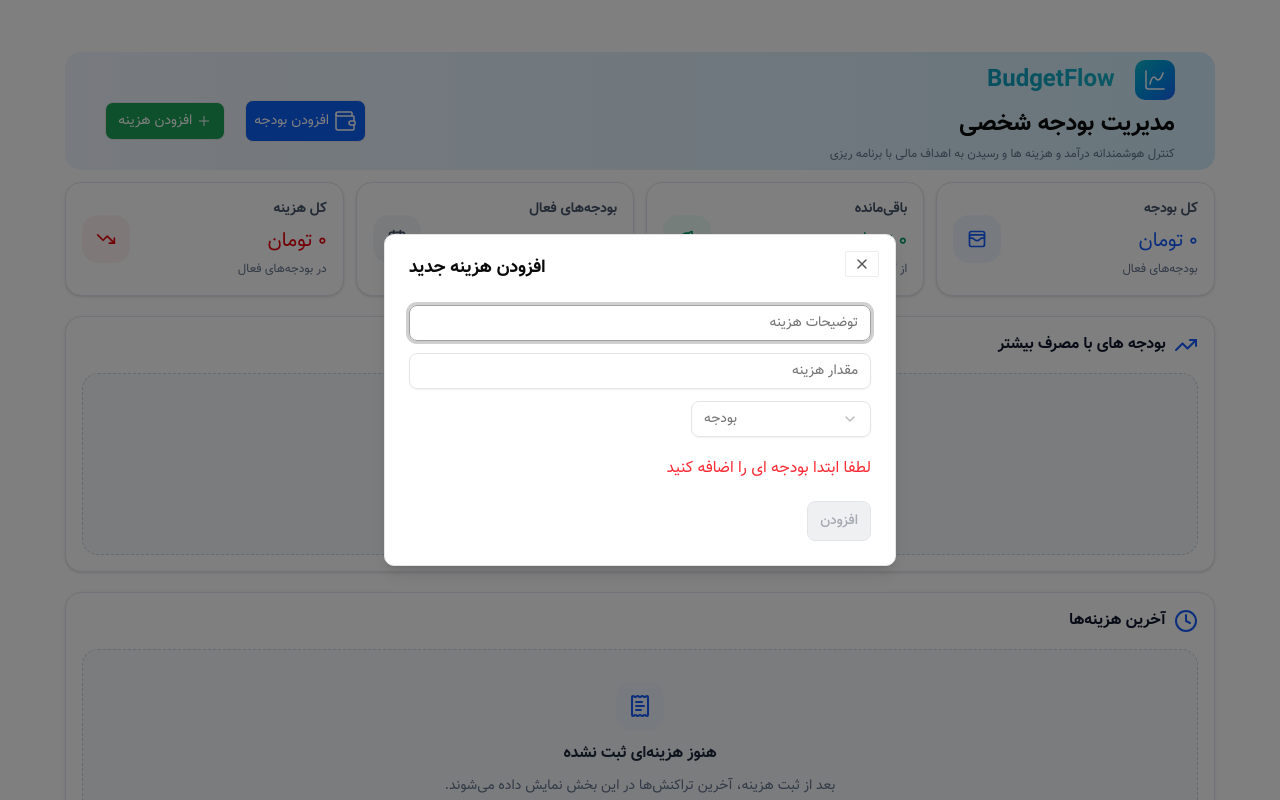
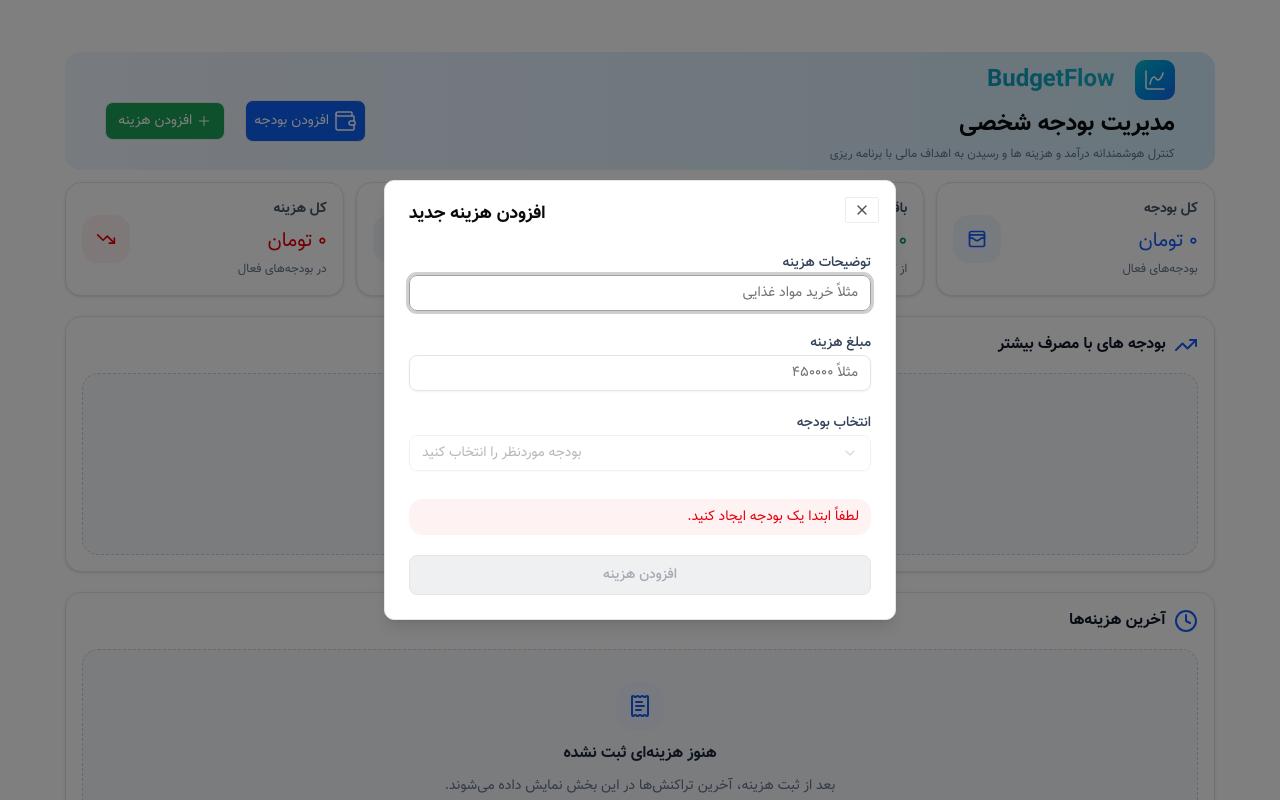
Before and after one commit to MohammadSoleimanikia/budget-app, a React (Vite) app: page / in a window 1280 px wide. Both pictures are taken after a click on the button "افزودن هزینه". Shown: the top 800 px of the page. Built offline with nearby package versions, Linux system fonts and the light colour scheme.

Commit message:
update expense form

```diff
--- a/src/features/budgets/components/add-expense/AddExpenseForm.tsx
+++ b/src/features/budgets/components/add-expense/AddExpenseForm.tsx
@@ -1,3 +1,8 @@
+import { useMemo, useState } from "react";
+import num2persian from "num2persian";
+
+import Button from "@/components/ui/Button";
+import { Input } from "@/components/ui/input";
 import {
     Select,
     SelectContent,
@@ -5,89 +10,189 @@ import {
     SelectTrigger,
     SelectValue,
 } from "@/components/ui/select";
-import { Input } from "@/components/ui/input";
-import Button from "@/components/ui/Button";
+
+import { getBudgetIconOption } from "@/features/budgets/constants/budgetIcons";
 import { useBudgetStore } from "@/features/budgets/store/budgetStore";
-import { useState } from "react";
-import num2persian from "num2persian";
 
-interface AddExpenseFormProps {
+type AddExpenseFormProps = {
     setOpen: React.Dispatch<React.SetStateAction<boolean>>;
     defaultBudgetId?: string;
-}
+};
 
 export default function AddExpenseForm({
     setOpen,
     defaultBudgetId,
 }: AddExpenseFormProps) {
-    const  addExpense = useBudgetStore((state)=>state.addExpense);
-    const budgets=useBudgetStore((state)=>state.budgets);
-    const [selectBudget, setSelectBudget] = useState(defaultBudgetId || "");
+    const budgets = useBudgetStore((state) => state.budgets);
+    const addExpense = useBudgetStore((state) => state.addExpense);
+
+    const activeBudgets = useMemo(() => {
+        return budgets.filter((budget) => budget.isArchived !== true);
+    }, [budgets]);
+
+    const [selectedBudgetId, setSelectedBudgetId] = useState(
+        defaultBudgetId ?? "",
+    );
     const [description, setDescription] = useState("");
     const [amount, setAmount] = useState("");
+    const [error, setError] = useState("");
 
-    function handleSubmit(e: React.FormEvent<HTMLFormElement>) {
-        e.preventDefault();
-        if (!description || !amount || !selectBudget) return;
+    const selectedBudget = activeBudgets.find(
+        (budget) => budget.id === selectedBudgetId,
+    );
 
-        addExpense(selectBudget, parseInt(amount), description);
+    function resetForm() {
+        setSelectedBudgetId(defaultBudgetId ?? "");
+        setDescription("");
+        setAmount("");
+        setError("");
+    }
+
+    function handleSubmit(event: React.FormEvent<HTMLFormElement>) {
+        event.preventDefault();
+
+        const trimmedDescription = description.trim();
+        const expenseAmount = Number(amount);
+
+        if (activeBudgets.length === 0) {
+            setError("برای ثبت هزینه، ابتدا باید یک بودجه ایجاد کنید.");
+            return;
+        }
+
+        if (!selectedBudgetId) {
+            setError("لطفاً یک بودجه انتخاب کنید.");
+            return;
+        }
+
+        if (!trimmedDescription) {
+            setError("توضیحات هزینه را وارد کنید.");
+            return;
+        }
+
+        if (!expenseAmount || expenseAmount <= 0) {
+            setError("مبلغ هزینه باید بیشتر از صفر باشد.");
+            return;
+        }
+
+        addExpense(selectedBudgetId, expenseAmount, trimmedDescription);
+
+        resetForm();
         setOpen(false);
     }
 
     return (
         <form onSubmit={handleSubmit} className="mt-3 flex flex-col gap-5">
-            <div className="flex flex-col gap-3">
-                <Input
-                    value={description}
-                    onChange={(e) => setDescription(e.target.value)}
-                    required
-                    placeholder="توضیحات هزینه"
-                />
+            <div className="space-y-2">
+                <label
+                    htmlFor="expense-description"
+                    className="text-sm font-medium text-slate-700"
+                >
+                    توضیحات هزینه
+                </label>
 
                 <Input
+                    id="expense-description"
+                    value={description}
+                    onChange={(event) => {
+                        setDescription(event.target.value);
+                        setError("");
+                    }}
+                    required
+                    placeholder="مثلاً خرید مواد غذایی"
+                />
+            </div>
+
+            <div className="space-y-2">
+                <label
+                    htmlFor="expense-amount"
+                    className="text-sm font-medium text-slate-700"
+                >
+                    مبلغ هزینه
+                </label>
+
+                <Input
+                    id="expense-amount"
                     value={amount}
-                    onChange={(e) => setAmount(e.target.value)}
+                    onChange={(event) => {
+                        setAmount(event.target.value);
+                        setError("");
+                    }}
                     required
                     type="number"
                     min={1}
-                    placeholder="مقدار هزینه"
+                    placeholder="مثلاً ۴۵۰۰۰۰"
                 />
 
-                {amount && (
-                    <h2 className="text-right text-sm text-gray-500">
+                {amount && Number(amount) > 0 && (
+                    <p className="rounded-xl bg-slate-50 px-3 py-2 text-sm text-slate-500">
                         {num2persian(Number(amount))} تومان
-                    </h2>
+                    </p>
                 )}
+            </div>
+
+            <div className="space-y-2">
+                <label className="text-sm font-medium text-slate-700">
+                    انتخاب بودجه
+                </label>
 
                 <Select
-                    defaultValue={defaultBudgetId}
-                    onValueChange={setSelectBudget}
-                    required
+                    value={selectedBudgetId}
+                    onValueChange={(value) => {
+                        setSelectedBudgetId(value);
+                        setError("");
+                    }}
+                    disabled={activeBudgets.length === 0}
                 >
-                    <SelectTrigger className="w-[180px]">
-                        <SelectValue placeholder="بودجه" />
+                    <SelectTrigger className="w-full">
+                        <SelectValue placeholder="بودجه موردنظر را انتخاب کنید" />
                     </SelectTrigger>
+
                     <SelectContent>
-                        {budgets.map((budget) => (
-                            <SelectItem key={budget.id} value={budget.id}>
-                                {budget.name}
-                            </SelectItem>
-                        ))}
+                        {activeBudgets.map((budget) => {
+                            const iconOption = getBudgetIconOption(
+                                budget.iconKey,
+                            );
+                            const Icon = iconOption.icon;
+
+                            return (
+                                <SelectItem key={budget.id} value={budget.id}>
+                                    <div className="flex items-center gap-2">
+                                        <Icon className="size-4" />
+                                        <span>{budget.name}</span>
+                                    </div>
+                                </SelectItem>
+                            );
+                        })}
                     </SelectContent>
                 </Select>
+
+                {selectedBudget && (
+                    <p className="text-xs text-slate-500">
+                        سقف این بودجه:{" "}
+                        {selectedBudget.max.toLocaleString("fa-IR")} تومان
+                    </p>
+                )}
             </div>
-            {budgets.length == 0 && (
-                <h2 className="text-red-500 text-right">
-                    لطفا ابتدا بودجه ای را اضافه کنید
-                </h2>
+
+            {activeBudgets.length === 0 && (
+                <p className="rounded-xl bg-red-50 px-3 py-2 text-sm text-red-600">
+                    لطفاً ابتدا یک بودجه ایجاد کنید.
+                </p>
             )}
+
+            {error && (
+                <p className="rounded-xl bg-red-50 px-3 py-2 text-sm text-red-600">
+                    {error}
+                </p>
+            )}
+
             <Button
-                disabled={budgets.length == 0}
-                variant={budgets.length == 0 ? "disabled" : "primary"}
+                disabled={activeBudgets.length === 0}
+                variant={activeBudgets.length === 0 ? "disabled" : "primary"}
                 type="submit"
-                className="self-start"
+                className="w-full"
             >
-                افزودن
+                افزودن هزینه
             </Button>
         </form>
     );
```
